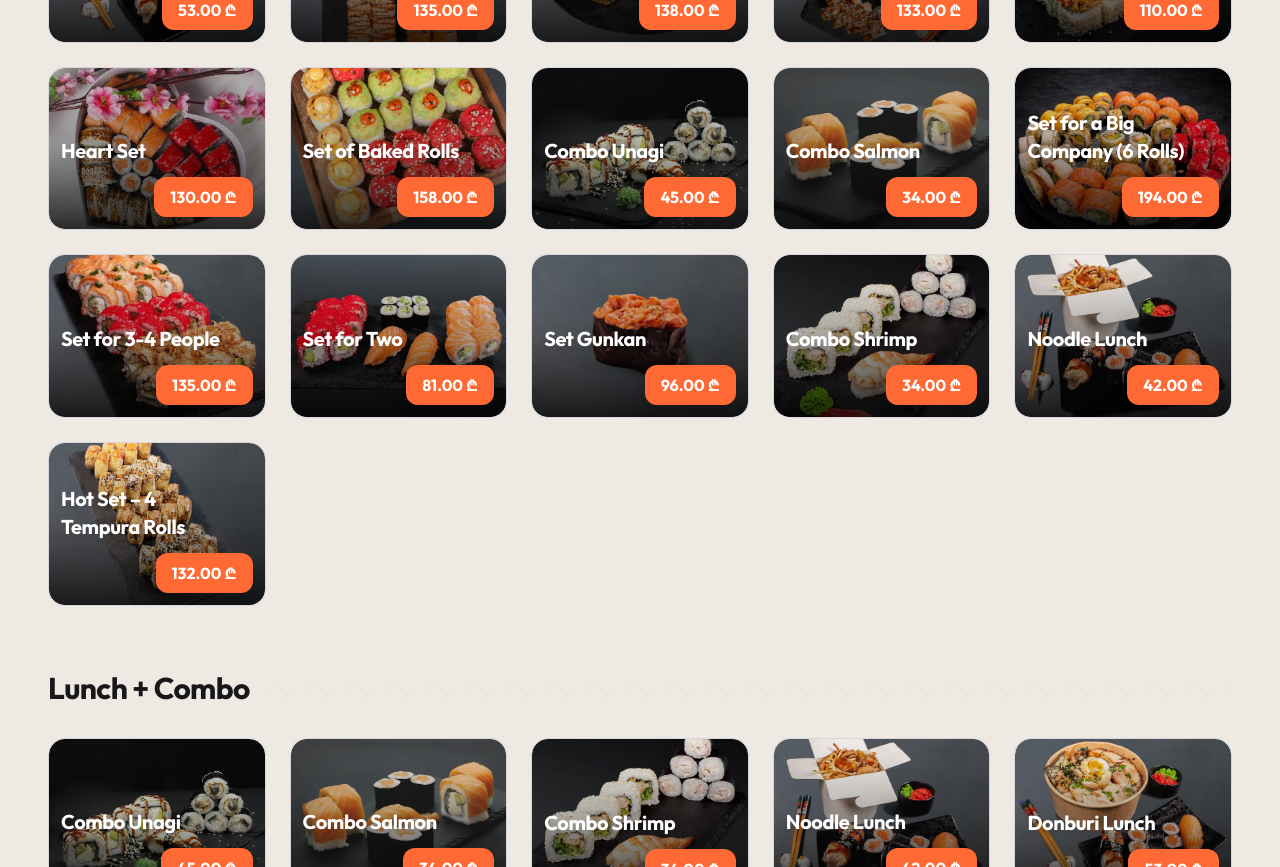
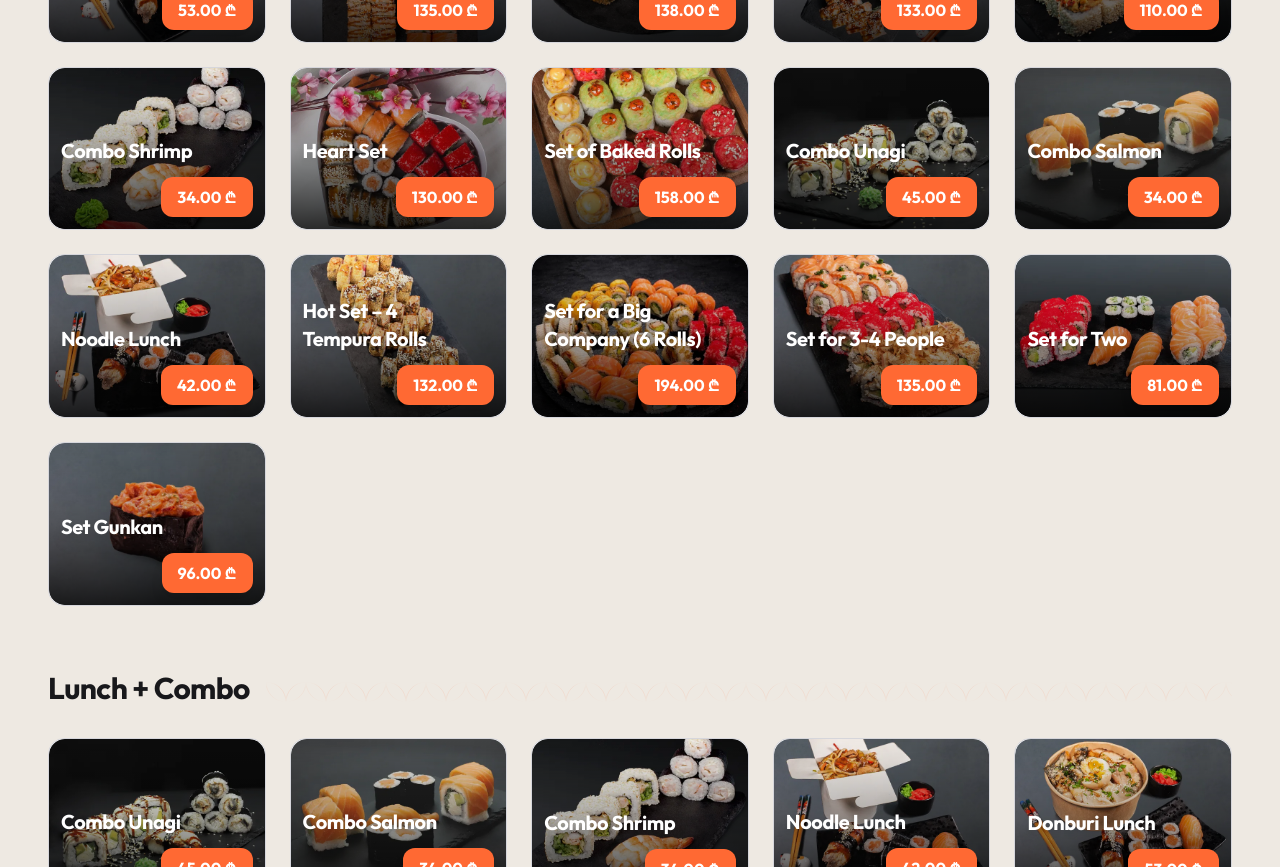
Before and after one commit to gmakh1996-netizen/Maneki, a React (Vite) app in the folder apps/web/: page / in a window 1280 px wide. Shown: the part 1100-1967 px from the top of the page. Built offline with nearby package versions, Linux system fonts and the light colour scheme; no server answers; the database is empty; the HTML template or start-up script is replaced by a standard one.

Commit message:
feat: reorder Set Menu products in correct order
Co-Authored-By: Claude Sonnet 4.6 <noreply@anthropic.com>

```diff
--- a/apps/web/src/data/menuData.js
+++ b/apps/web/src/data/menuData.js
@@ -228,17 +228,17 @@ export const menuItems = [
   { id: 134, name: getName('Set Tempura Mix'), description: getDesc(), price: 138, category: 'Set Menu', image: '/images/webp/set mix tempura roll.webp' },
   { id: 135, name: getName('Philadelphia Set'), description: getDesc(), price: 133, category: 'Set Menu', image: '/images/webp/set philadelphia .webp' },
   { id: 136, name: getName('Set with Fried Salmon + Chicken'), description: getDesc(), price: 110, category: 'Set Menu', image: '/images/webp/set fried salmon and chicken.webp' },
+  { id: 145, name: getName('Combo Shrimp'), description: getDesc(), price: 34, category: 'Set Menu', image: '/images/webp/combo shrimp.webp' },
   { id: 137, name: getName('Heart Set'), description: getDesc(), price: 130, category: 'Set Menu', image: '/images/webp/heart set.webp' },
   { id: 138, name: getName('Set of Baked Rolls'), description: getDesc(), price: 158, category: 'Set Menu', image: '/images/webp/set baked roll.webp' },
   { id: 139, name: getName('Combo Unagi'), description: getDesc(), price: 45, category: 'Set Menu', image: '/images/webp/combbo unagi.webp' },
   { id: 140, name: getName('Combo Salmon'), description: getDesc(), price: 34, category: 'Set Menu', image: '/images/webp/combo salmon.webp' },
+  { id: 146, name: getName('Noodle Lunch'), description: getDesc(), price: 42, category: 'Set Menu', image: '/images/webp/noodels lunch.webp' },
+  { id: 147, name: getName('Hot Set – 4 Tempura Rolls'), description: getDesc(), price: 132, category: 'Set Menu', image: '/images/webp/set hot rolls.webp' },
   { id: 141, name: getName('Set for a Big Company (6 Rolls)'), description: getDesc(), price: 194, category: 'Set Menu', image: '/images/webp/set for big company .webp' },
   { id: 142, name: getName('Set for 3-4 People'), description: getDesc(), price: 135, category: 'Set Menu', image: '/images/webp/set for 3-4 .webp' },
   { id: 143, name: getName('Set for Two'), description: getDesc(), price: 81, category: 'Set Menu', image: '/images/webp/set for two.webp' },
   { id: 144, name: getName('Set Gunkan'), description: getDesc(), price: 96, category: 'Set Menu', image: '/images/webp/gunkan salmon.webp' },
-  { id: 145, name: getName('Combo Shrimp'), description: getDesc(), price: 34, category: 'Set Menu', image: '/images/webp/combo shrimp.webp' },
-  { id: 146, name: getName('Noodle Lunch'), description: getDesc(), price: 42, category: 'Set Menu', image: '/images/webp/noodels lunch.webp' },
-  { id: 147, name: getName('Hot Set – 4 Tempura Rolls'), description: getDesc(), price: 132, category: 'Set Menu', image: '/images/webp/set hot rolls.webp' },
 
   // LUNCH + COMBO MENU
   { id: 149, name: getName('Combo Unagi'), description: getDesc(), price: 45, category: 'Lunch + Combo Menu', image: '/images/webp/combbo unagi.webp' },
```
